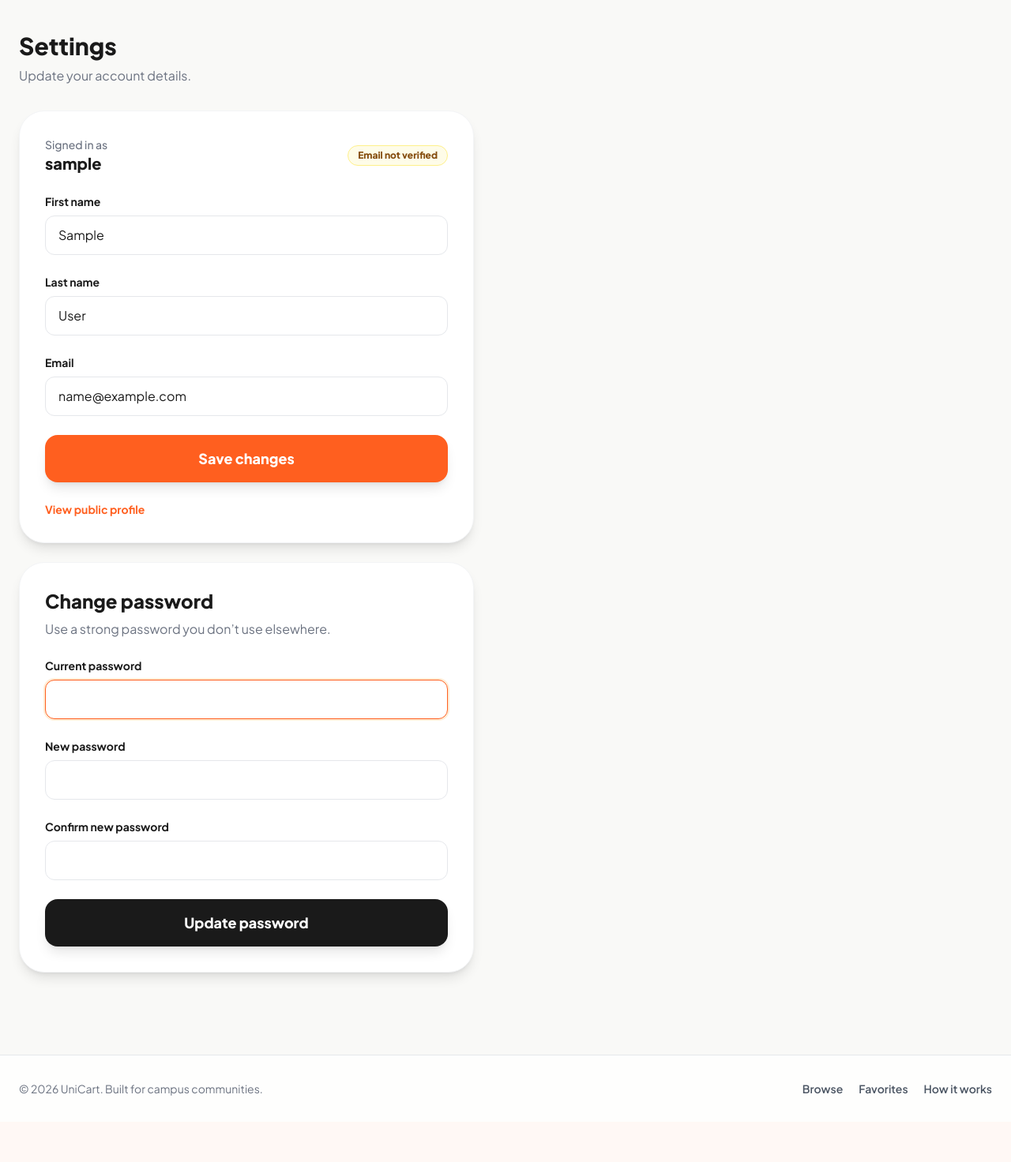
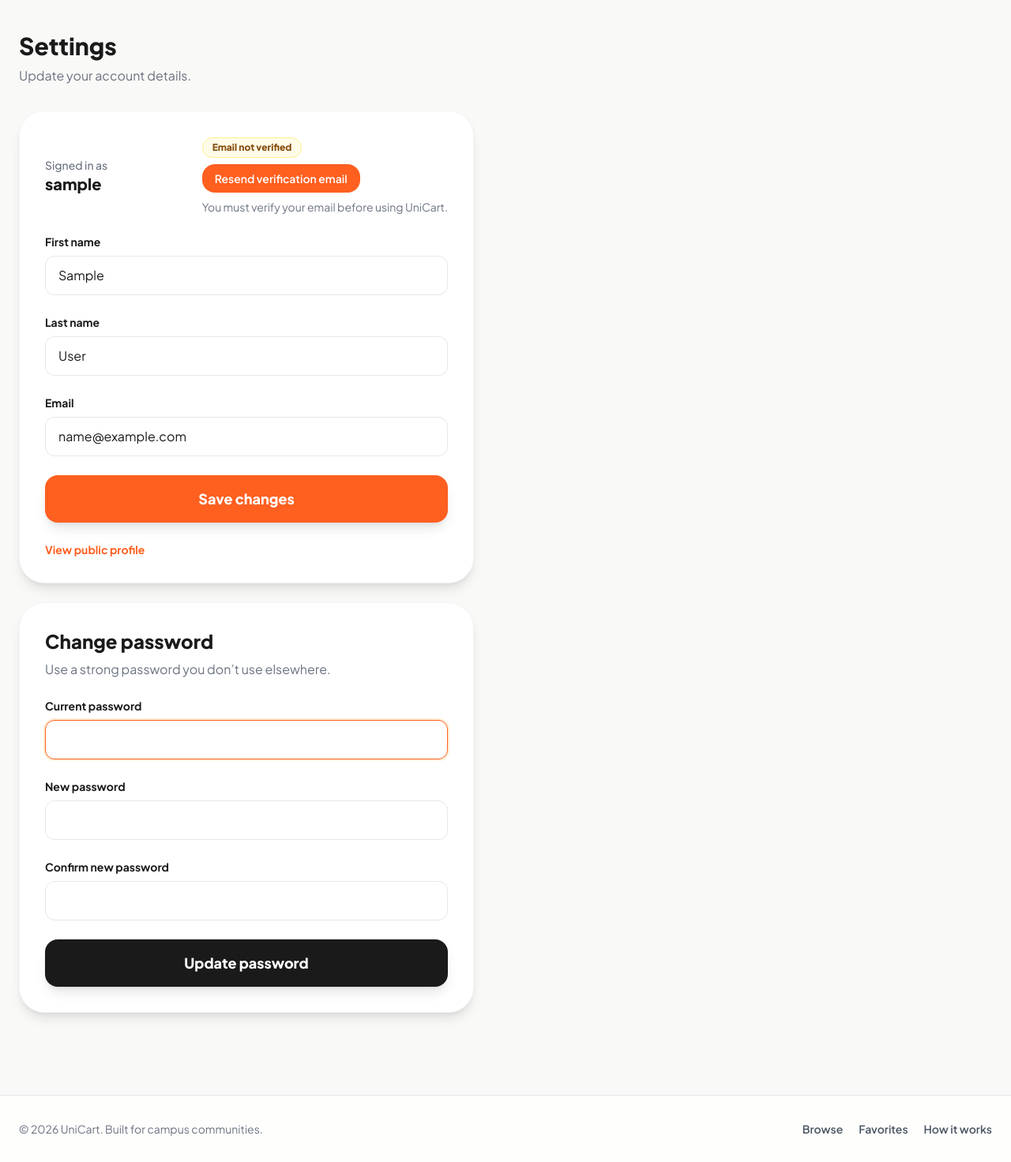
Before and after one commit to BoraEnesOzsahin/UniCartV2.0, a Django app: page /users/settings/ in a window 1280 px wide. Shown: the part 93-1565 px from the top of the page at 79% size. Before the commit the page ends 1481 px from the top, so only its background shows below. Run offline with Django 5.2, Linux system fonts and the light colour scheme; the visitor is signed in with stand-in values (Sample User, id 1); some libraries are stand-ins or nearby versions.

Commit message:
Add email verification flow and enforce verified users

```diff
--- a/UniCart/settings.py
+++ b/UniCart/settings.py
@@ -44,6 +44,7 @@ MIDDLEWARE = [
     'django.middleware.csrf.CsrfViewMiddleware',
     'django.contrib.auth.middleware.AuthenticationMiddleware',
     'django.contrib.messages.middleware.MessageMiddleware',
+    'users.middleware.RequireEmailVerificationMiddleware',
     'django.middleware.clickjacking.XFrameOptionsMiddleware',
 ]
 
@@ -91,8 +92,8 @@ LOGOUT_REDIRECT_URL = '/'
 
 # ── Email Configuration ───────────────────
 # Development: Console backend (prints emails to terminal)
-# Production: Switch to Outlook SMTP with app password
 EMAIL_BACKEND = 'django.core.mail.backends.console.EmailBackend'
+DEFAULT_FROM_EMAIL = os.getenv('DEFAULT_FROM_EMAIL', 'noreply@unicart.local')
 
 # Outlook SMTP Config (for production):
 # EMAIL_BACKEND = 'django.core.mail.backends.smtp.EmailBackend'
--- a/templates/users/settings.html
+++ b/templates/users/settings.html
@@ -8,16 +8,25 @@
     <p class="text-gray-500 mb-8">Update your account details.</p>
 
     <div class="bg-white p-8 rounded-[2rem] border border-gray-100 shadow-lg">
-      <div class="flex items-center justify-between gap-4 mb-6">
+<div class="flex flex-col gap-4 mb-6 md:flex-row md:items-center md:justify-between">
           <div>
             <div class="text-sm text-gray-500 font-medium">Signed in as</div>
             <div class="text-xl font-extrabold">{{ user.username }}</div>
           </div>
+          <div class="space-y-2">
             {% if email_verified %}
-          <div class="text-xs font-black px-3 py-1 rounded-full bg-green-50 text-green-700 border border-green-200">Email verified</div>
+              <div class="inline-flex items-center text-xs font-black px-3 py-1 rounded-full bg-green-50 text-green-700 border border-green-200">Email verified</div>
             {% else %}
-          <div class="text-xs font-black px-3 py-1 rounded-full bg-yellow-50 text-yellow-800 border border-yellow-200">Email not verified</div>
+              <div class="inline-flex items-center text-xs font-black px-3 py-1 rounded-full bg-yellow-50 text-yellow-800 border border-yellow-200">Email not verified</div>
+              <form method="post">
+                {% csrf_token %}
+                <button name="resend_verification" type="submit" class="inline-flex items-center justify-center px-4 py-2 bg-uni-orange text-white rounded-2xl font-semibold text-sm hover:bg-uni-black transition-all">
+                  Resend verification email
+                </button>
+              </form>
+              <p class="text-sm text-gray-500">You must verify your email before using UniCart.</p>
             {% endif %}
+          </div>
       </div>
 
       <form method="post">
--- /dev/null
+++ b/users/middleware.py
@@ -0,0 +1,51 @@
+from django.conf import settings
+from django.contrib import messages
+from django.shortcuts import redirect
+from .models import UserProfile
+
+
+class RequireEmailVerificationMiddleware:
+    """Redirect authenticated users to settings until their email is verified."""
+
+    def __init__(self, get_response):
+        self.get_response = get_response
+
+    def __call__(self, request):
+        response = self.process_request(request)
+        if response:
+            return response
+        return self.get_response(request)
+
+    def process_request(self, request):
+        if not request.user.is_authenticated:
+            return None
+
+        path = request.path
+
+        exempt_paths = [
+            '/users/login/',
+            '/users/register/',
+            '/users/logout/',
+            '/users/settings/',
+            '/users/verify-sent/',
+            '/users/verify-success/',
+        ]
+
+        if path.startswith('/users/verify/'):
+            return None
+
+        if path.startswith(settings.STATIC_URL) or path.startswith(settings.MEDIA_URL):
+            return None
+
+        if path in exempt_paths:
+            return None
+
+        try:
+            profile = request.user.userprofile
+            if profile.email_verified:
+                return None
+        except UserProfile.DoesNotExist:
+            pass
+
+        messages.warning(request, 'Please verify your email before using UniCart.')
+        return redirect('account_settings')
--- a/users/views.py
+++ b/users/views.py
@@ -10,6 +10,34 @@ from django.urls import reverse
 from .forms import RegisterForm, ProfileUpdateForm
 from .models import UserProfile
 from listings.models import Favorite
+
+
+def _send_verification_email(request, user):
+    profile, _ = UserProfile.objects.get_or_create(user=user)
+    email_token = profile.generate_email_token()
+    verification_url = request.build_absolute_uri(
+        reverse('verify-email', args=[email_token])
+    )
+    subject = 'Verify your UniCart email'
+    message = f"""
+Hi {user.username},
+
+Welcome to UniCart! Please verify your email by clicking the link below:
+
+{verification_url}
+
+This link will expire in 24 hours.
+
+Best regards,
+UniCart Team
+    """
+    send_mail(
+        subject,
+        message,
+        settings.DEFAULT_FROM_EMAIL,
+        [user.email],
+        fail_silently=False,
+    )
 
 
 # ─────────────────────────────────────────
@@ -26,38 +54,10 @@ def register(request):
         if form.is_valid():
             user = form.save()
 
-            # Create UserProfile and generate verification token
+            # Create UserProfile and send verification email
             profile = UserProfile.objects.create(user=user)
-            email_token = profile.generate_email_token()
-
-            # Build verification link
-            verification_url = request.build_absolute_uri(
-                reverse('verify-email', args=[email_token])
-            )
-
-            # Send verification email
-            subject = 'Verify your UniCart email'
-            message = f"""
-Hi {user.username},
-
-Welcome to UniCart! Please verify your email by clicking the link below:
-
-{verification_url}
-
-This link will expire in 24 hours.
-
-Best regards,
-UniCart Team
-            """
-
             try:
-                send_mail(
-                    subject,
-                    message,
-                    settings.DEFAULT_FROM_EMAIL,
-                    [user.email],
-                    fail_silently=False,
-                )
+                _send_verification_email(request, user)
                 messages.info(request, 'Account created! Check your email to verify your account.')
                 return redirect('email-verification-sent')
             except Exception as e:
@@ -89,10 +89,15 @@ def user_login(request):
                 profile = user.userprofile
                 if not profile.email_verified:
                     messages.error(request, 'Please verify your email before logging in.')
-                    return redirect('users/login.html')
+                    return redirect('login')
             except UserProfile.DoesNotExist:
-                messages.error(request, 'User profile not found. Please register again.')
-                return redirect('register')
+                profile = UserProfile.objects.create(user=user)
+                try:
+                    _send_verification_email(request, user)
+                    messages.error(request, 'Your account is not verified. A verification email has been sent.')
+                except Exception as e:
+                    messages.error(request, f'Error sending verification email: {str(e)}')
+                return redirect('login')
 
             login(request, user)
             return redirect(request.GET.get('next', 'home'))   # go to intended page or home
@@ -221,11 +226,30 @@ def account_settings(request):
 
     if request.method == 'POST':
         if 'save_profile' in request.POST:
+            old_email = request.user.email
             profile_form = ProfileUpdateForm(request.POST, instance=request.user)
             if profile_form.is_valid():
-                profile_form.save()
-                messages.success(request, 'Settings saved.')
+                user = profile_form.save()
+                if user.email != old_email:
+                    profile, _ = UserProfile.objects.get_or_create(user=user)
+                    profile.email_verified = False
+                    profile.save()
+                    try:
+                        _send_verification_email(request, user)
+                        messages.success(request, 'Settings saved. A new verification email has been sent.')
+                    except Exception as e:
+                        messages.error(request, f'Error sending verification email: {str(e)}')
+                else:
+                    messages.success(request, 'Settings saved.')
                 return redirect('account_settings')
+
+        if 'resend_verification' in request.POST:
+            try:
+                _send_verification_email(request, request.user)
+                messages.success(request, 'Verification email resent. Check your inbox.')
+            except Exception as e:
+                messages.error(request, f'Error sending verification email: {str(e)}')
+            return redirect('account_settings')
 
         if 'change_password' in request.POST:
             password_form = PasswordChangeForm(user=request.user, data=request.POST)
```
Lines whose indentation alone changed are shown as unchanged.
